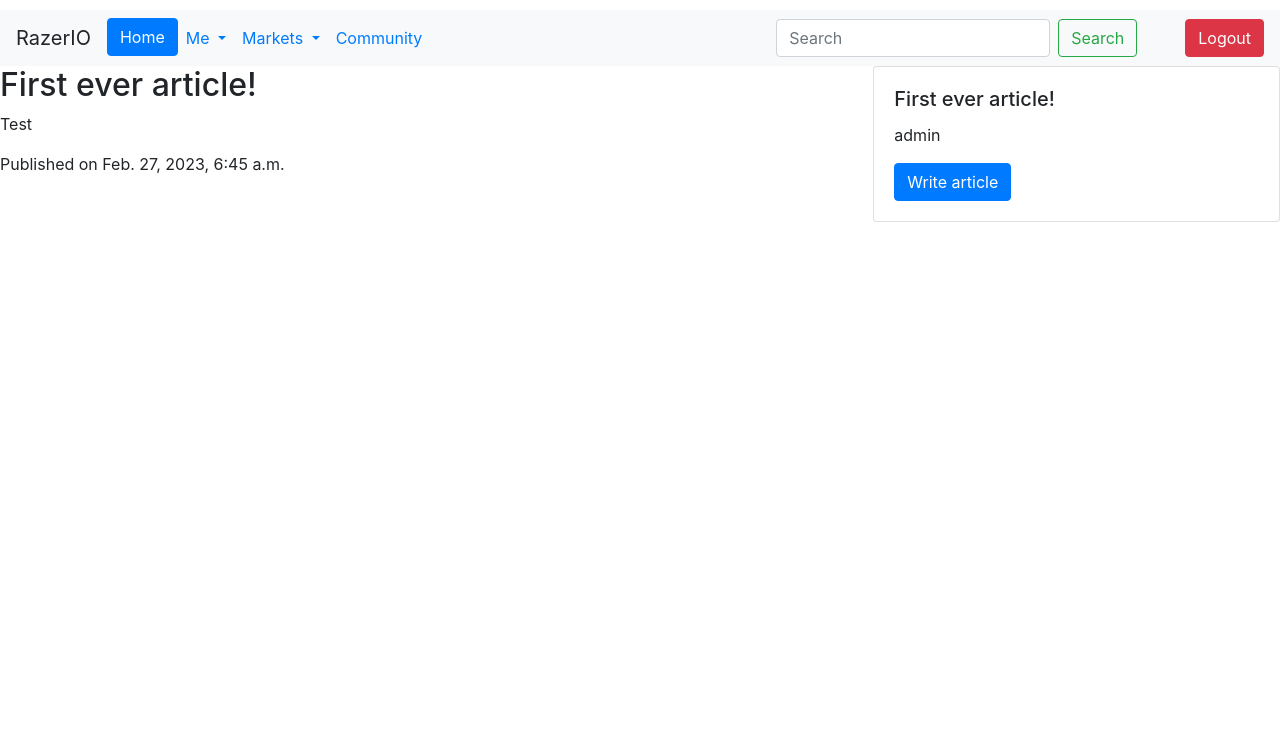
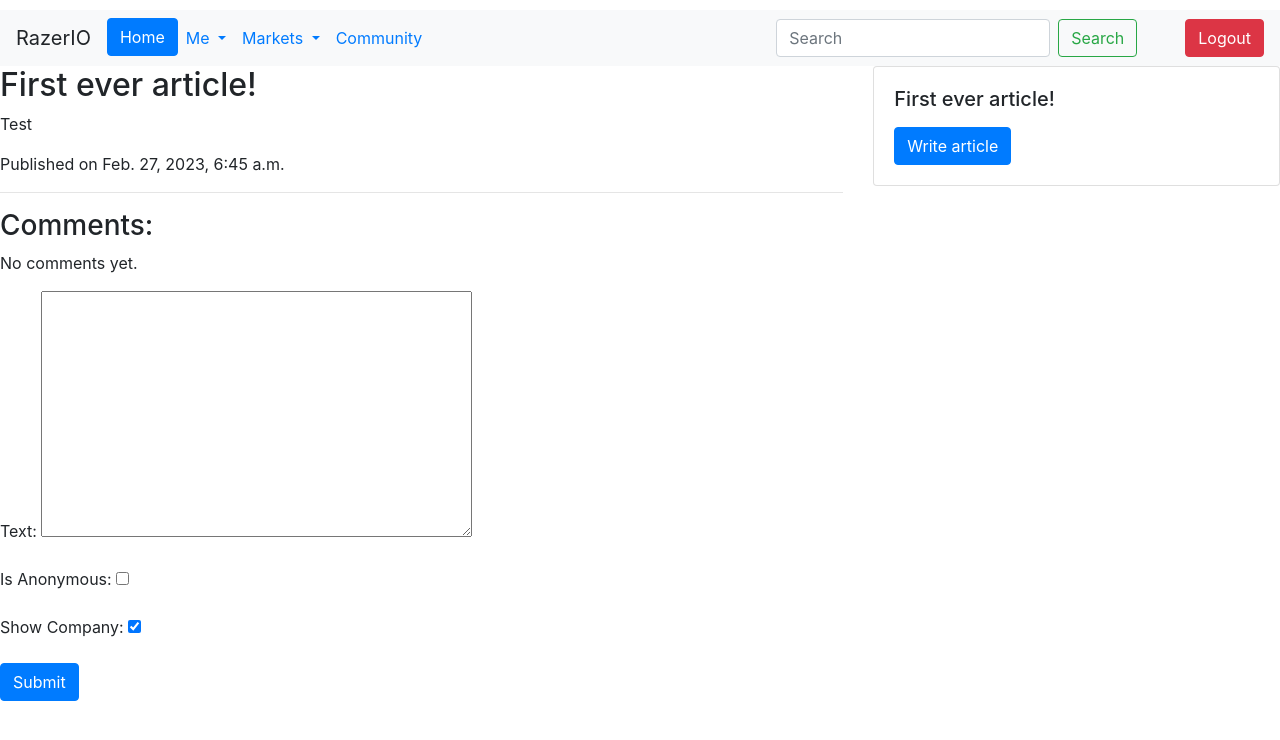
Before and after one commit to Deep-Chill/RazerIO-Social-Network, a Django app: page /newspaper/article/1 in a window 1280 px wide. Shown: the top 740 px of the page. Run offline with Django 4.2, Linux system fonts and the light colour scheme; a user stored in the database is signed in; data comes from the database, SQL or seed files in the repository; both versions use the stored data as it was after the commit; some libraries are stand-ins or nearby versions.

Commit message:
Completed Article Commenting

```diff
--- a/RazerIO/Newspaper/forms.py
+++ b/RazerIO/Newspaper/forms.py
@@ -1,10 +1,16 @@
 from django import forms
 from ckeditor.widgets import CKEditorWidget
 
-from .models import Article
+from .models import Article, Article_Comment
 
 
 class ArticleForm(forms.ModelForm):
     class Meta:
         model = Article
         fields = ('Title', 'Text',)
+
+class ArticleCommentForm(forms.ModelForm):
+
+    class Meta:
+        model = Article_Comment
+        fields = ['Text', 'Is_Anonymous', 'Show_Company']
--- a/RazerIO/Newspaper/models.py
+++ b/RazerIO/Newspaper/models.py
@@ -1,12 +1,14 @@
 from django.db import models
 from django.conf import settings
 from ckeditor.fields import RichTextField
+from Company.models import Company
+from django.contrib.auth import get_user_model
 
 # Create your models here.
 
 class Newspaper(models.Model):
     Title = models.CharField(max_length=256)
-    Owner = models.OneToOneField(settings.AUTH_USER_MODEL, on_delete=models.CASCADE,
+    Owner = models.OneToOneField(get_user_model(), on_delete=models.CASCADE,
                                  related_name='Newspaper')
     Date_Created = models.DateField(auto_created=True)
     Logo = models.ImageField(upload_to='Newspaper/Logos', null=True)
@@ -24,11 +26,15 @@
         return f'{self.Title}'
 
 class Article_Comment(models.Model):
-    Author = models.ForeignKey(settings.AUTH_USER_MODEL, on_delete=models.CASCADE)
     Text = models.TextField(max_length=10000)
-    Date_Published = models.DateTimeField(auto_created=True)
+    Author = models.ForeignKey(settings.AUTH_USER_MODEL, on_delete=models.CASCADE,
+                               null=True, blank=True)
+    Date_Published = models.DateTimeField(auto_now_add=True)
+    Article = models.ForeignKey(Article, on_delete=models.CASCADE, default=1)
+    Is_Anonymous = models.BooleanField(default=False)
+    Company = models.ForeignKey(Company, on_delete=models.CASCADE,
+                                null=True, blank=True)
+    Show_Company = models.BooleanField(default=True)
 
-# class Article_Votes(models.Model):
-#     User = models.ForeignKey(settings.AUTH_USER_MODEL, on_delete=models.CASCADE)
-#     Article = models.ForeignKey(Article, on_delete=models.CASCADE)
-#
+    def __str__(self):
+        return f'{self.Author} posted in {self.Article}'
--- a/RazerIO/Newspaper/urls.py
+++ b/RazerIO/Newspaper/urls.py
@@ -1,6 +1,6 @@
 from django.urls import path
 
-from .views import newspaper_view, ArticleView, write_article
+from .views import newspaper_view, ArticleView, write_article, Add_Comment
 
 urlpatterns = [
     path("<int:id>", newspaper_view, name='newspaper'),
--- a/RazerIO/Newspaper/views.py
+++ b/RazerIO/Newspaper/views.py
@@ -1,6 +1,10 @@
 from django.shortcuts import render
 from .models import Newspaper as Nsp
-from .models import Article
+from .models import Article, Article_Comment
+from django.shortcuts import get_object_or_404
+from .forms import ArticleForm, ArticleCommentForm
+from .models import Newspaper, Article
+
 # Create your views here.
 
 def newspaper_view(request, id):
@@ -13,17 +17,45 @@
 
 
 def ArticleView(request, id):
-    user = request.user
-    article = Article.objects.get(id=id)
+    article = get_object_or_404(Article, id=id)
     author = Nsp.objects.get(id=article.Newspaper.id).Owner
-    context2 = {"Article":article, "Author":author}
-    return render(request, 'article.html', context=context2)
+
+    if request.method == 'POST':
+        form = ArticleCommentForm(request.POST)
+        if form.is_valid():
+            comment = form.save(commit=False)
+            if form.cleaned_data['Is_Anonymous']:
+                comment.Text = form.cleaned_data['Text']
+                comment.Author = None
+                if form.cleaned_data['Show_Company']:
+                    comment.Company = request.user.Company
+                else:
+                    comment.Company = None
+            else:
+                comment.Text = form.cleaned_data['Text']
+                comment.Author = request.user
+                comment.Company = request.user.Company
+            comment.Article = article
+            comment.save()
+            # Redirect to the same page to see the comment added
+            return redirect('article', id=id)
+    else:
+        form = ArticleCommentForm()
+
+    comments = Article_Comment.objects.filter(Article=article)
+
+    context = {
+        'Article': article,
+        'author': author,
+        'form': form,
+        'comments': comments,
+    }
+    return render(request, 'article.html', context=context)
+
 
 from django.contrib.auth.decorators import login_required
 from django.shortcuts import render, redirect
 
-from .forms import ArticleForm
-from .models import Newspaper, Article
 
 
 @login_required
@@ -43,3 +75,30 @@
 
     context = {'form': form, 'newspaper': newspaper}
     return render(request, 'write_article.html', context)
+
+def Add_Comment(request, id):
+    article = get_object_or_404(Article, id=id)
+    comment = None
+
+    if request.method == "POST":
+        form = ArticleCommentForm(request.POST)
+        if form.is_valid():
+            comment = form.save(commit=False)
+            if form.cleaned_data['Is_Anonymous']:
+                comment.Text = form.cleaned_data['Text']
+                comment.Author = None
+                if form.cleaned_data['Show_Company']:
+                    comment.Company = request.user.Company
+                else:
+                    comment.Company = None
+            else:
+                comment.Text = form.cleaned_data['Text']
+                comment.Author = request.user
+                comment.Company = request.user.Company
+            comment.Article = article
+            comment.save()
+    else:
+        form = ArticleCommentForm()
+
+    context = {'form':form, 'comment':comment, 'article':article}
+    return render(request, 'create_comment.html', context)
--- a/RazerIO/Users/models.py
+++ b/RazerIO/Users/models.py
@@ -6,6 +6,21 @@
 # Create your models here.
 
 User = settings.AUTH_USER_MODEL
+
+
+
+class CustomUser(AbstractUser):
+    Bio = models.CharField(max_length=240, default='')
+    Salary = models.IntegerField(default=0)
+    Company = models.ForeignKey('Company.Company', on_delete=models.CASCADE,
+                                   null=True, blank=True)
+    Skills = models.ManyToManyField('Skill', blank=True)
+    Country = models.CharField(choices=(('USA', 'USA'), ('Canada', 'Canada')),
+                               max_length=50, default='USA')
+
+    def __str__(self):
+        return self.username
+
 
 PROGRAMMING_SKILLS = [
     ('python', 'Python'),
@@ -95,21 +110,6 @@
     ('wordpress', 'WordPress'),
     ('drupal', 'Drupal'),
     ('joomla', 'Joomla')]
-
-class CustomUser(AbstractUser):
-    Bio = models.CharField(max_length=240, default='')
-    Salary = models.IntegerField(default=0)
-    Company = models.ForeignKey('Company.Company', on_delete=models.CASCADE,
-                                   null=True, blank=True)
-    Skills = models.ManyToManyField('Skill', blank=True)
-    Country = models.CharField(choices=(('USA', 'USA'), ('Canada', 'Canada')),
-                               max_length=50, default='USA')
-
-    def __str__(self):
-        return self.username
-
-
-
 class Skill(models.Model):
     name = models.CharField(choices=PROGRAMMING_SKILLS, max_length=50)
 
--- a/RazerIO/Users/views.py
+++ b/RazerIO/Users/views.py
@@ -64,11 +64,11 @@
         user = request.user
         Following = UserFollowing.objects.filter(User=user).values_list('Following_User_ID', flat=True)
         FriendsPosts = Post.objects.filter(Q(Author__in=Following) | Q(Author=user), Category='Friends').select_related(
-            'Author')
+            'Author').order_by('-Date_Created')
         NationalPosts = Post.objects.filter(Category='National', Author__Country=user.Country).select_related('Author')
         CompanyPosts = Post.objects.filter(Category='Organization', Author__Company=user.Company).select_related(
             'Author')
-        Articles = Article.objects.filter(Date_Published__gte=timezone.now() - timezone.timedelta(hours=48))
+        Articles = Article.objects.filter(Date_Published__gte=timezone.now() - timezone.timedelta(hours=48)).order_by('-Date_Published')
 
         if request.method == "POST":
             form = NewPost(request.POST)
--- a/RazerIO/templates/article.html
+++ b/RazerIO/templates/article.html
@@ -1,17 +1,53 @@
 {% extends "base.html" %}
 
 {% block title %}
-{{ Article.Title}} by {{ Author }}{% endblock %}
+{{ Article.Title}} by {{ Author }}
+{% endblock %}
 
 {% block content %}
-
-{% if user.is_authenticated %}
 
 <div class="row">
   <div class="col-md-8">
     <h2>{{ Article.Title }}</h2>
     <p>{{ Article.Text|safe }}</p>
     <p>Published on {{ Article.Date_Published }}</p>
+<hr>
+    <h3>Comments:</h3>
+    {% for comment in comments %}
+    <div class="card mb-3">
+      <div class="card-body">
+        {% if comment.Author %}
+        {% if comment.Company %}
+        <h5 class="card-title">{{ comment.Author.username }} at {{ comment.Company.Name }}</h5>
+        <p class="card-text small">{{ comment.Text }} </p>
+        {% else %}
+        <h5 class="card-title">{{ comment.Author.username }}</h5>
+        <p class="card-text small">{{ comment.Text }} </p>
+        {% endif %}
+        {% else %}
+        {% if comment.Company %}
+        <h5 class="card-title">Anonymous at {{ comment.Company.Name }}</h5>
+        <p class="card-text small">{{ comment.Text }} </p>
+        {% else %}
+        <h5 class="card-title">Anonymous </h5>
+        <p class="card-text small">{{ comment.Text }} </p>
+        {% endif %}
+        {% endif %}
+      </div>
+    </div>
+    {% empty %}
+    <p>No comments yet.</p>
+    {% endfor %}
+
+    {% if user.is_authenticated %}
+    <form method="post" action="" class="mt-3">
+      {% csrf_token %}
+      {{ form.as_p }}
+      <button type="submit" class="btn btn-primary">Submit</button>
+    </form>
+    {% else %}
+    <p>Please <a href="{% url 'login' %}">log in</a> to leave a comment.</p>
+    {% endif %}
   </div>
   <div class="col-md-4">
     <div class="card">
@@ -24,5 +60,4 @@
   </div>
 </div>
 
-{% endif %}
 {% endblock %}
```
Also changed, not shown: RazerIO/templates/create_comment.html (added, +14 -0 lines), RazerIO/Newspaper/migrations/0008_article_comment_article_article_comment_company_and_more.py (added), RazerIO/db.sqlite3.
